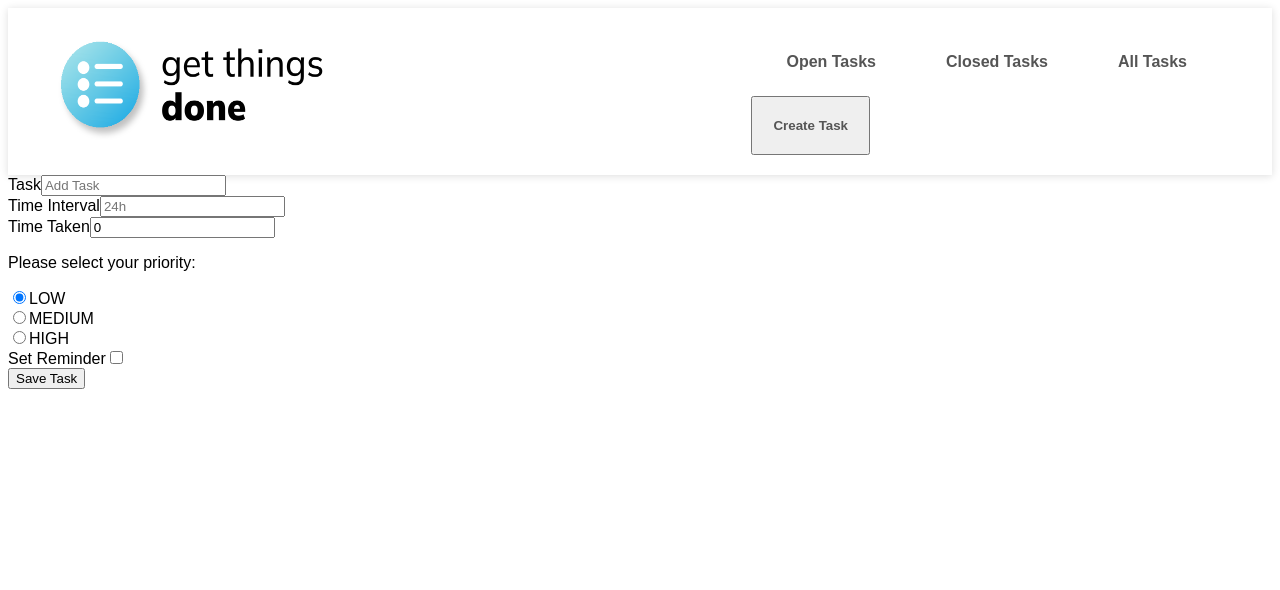
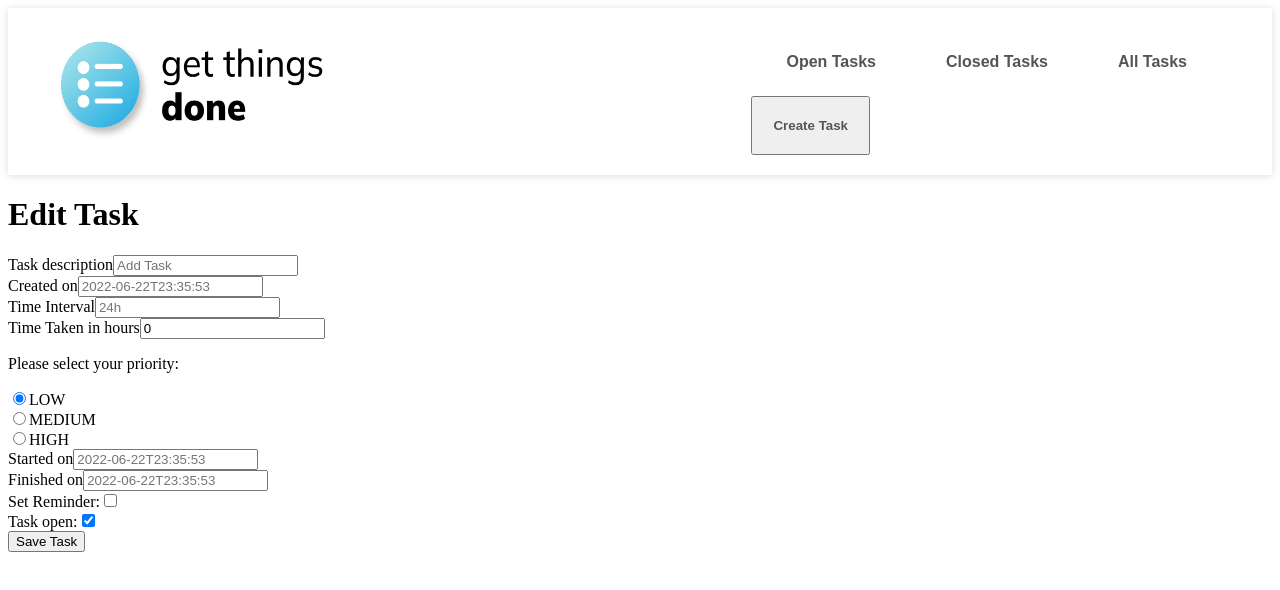
Before and after one commit to fahrican/get-things-done-web, a Vue app: page /edit-task in a window 1280 px wide. Shown: the top 590 px of the page. Built offline with nearby package versions, Linux system fonts and the light colour scheme.

Commit message:
Create form field for editing task.

```diff
--- a/src/views/EditTaskView.vue
+++ b/src/views/EditTaskView.vue
@@ -1,15 +1,20 @@
 <template>
+  <h1>Edit Task</h1>
   <form @submit="onSubmit" class="add-form">
     <div class="form-control">
-      <label>Task</label>
-      <input type="text" v-model="myTask.description" name="text" placeholder="Add Task"/>
+      <label>Task description</label>
+      <input type="text" v-model="myTask.description" name="description" placeholder="Add Task"/>
+    </div>
+    <div class="form-control">
+      <label>Created on</label>
+      <input type="text" v-model="myTask.createdOn" name="created_on" placeholder="2022-06-22T23:35:53"/>
     </div>
     <div class="form-control">
       <label>Time Interval</label>
       <input type="text" v-model="myTask.timeInterval" name="time_interval" placeholder="24h"/>
     </div>
     <div class="form-control">
-      <label>Time Taken</label>
+      <label>Time Taken in hours</label>
       <input type="number" v-model="myTask.timeTaken" name="time_taken" placeholder="0"/>
     </div>
     <div>
@@ -24,9 +29,23 @@
       <input type="radio" v-model="myTask.priority" name="priority" value="HIGH">
       <label for="high">HIGH</label><br>
     </div>
+    <div class="form-control">
+      <label>Started on</label>
+      <input type="text" v-model="myTask.startedOn" name="started_on" placeholder="2022-06-22T23:35:53"/>
+    </div>
+    <div class="form-control">
+      <label>Finished on</label>
+      <input type="text" v-model="myTask.finishedOn" name="finished_on" placeholder="2022-06-22T23:35:53"/>
+    </div>
+
     <div class="form-control form-control-check">
-      <label>Set Reminder</label>
-      <input type="checkbox" v-model="myTask.isReminderSet" name="reminder"/>
+      <label>Set Reminder:</label>
+      <input type="checkbox" v-model="myTask.isReminderSet" name="is_reminder_set"/>
+    </div>
+
+    <div class="form-control form-control-check">
+      <label>Task open:</label>
+      <input type="checkbox" v-model="myTask.isTaskOpen" name="is_task_open"/>
     </div>
 
     <input type="submit" value="Save Task" class="btn btn-block"/>
```
